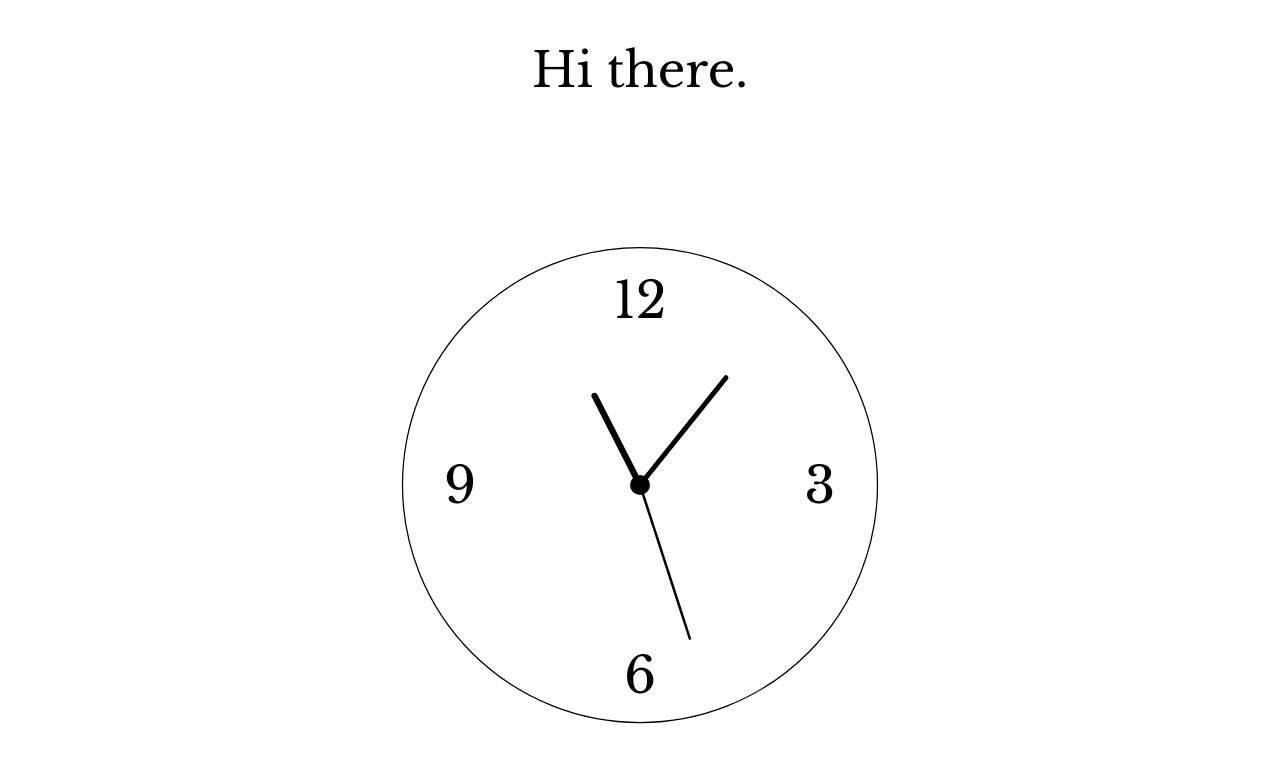
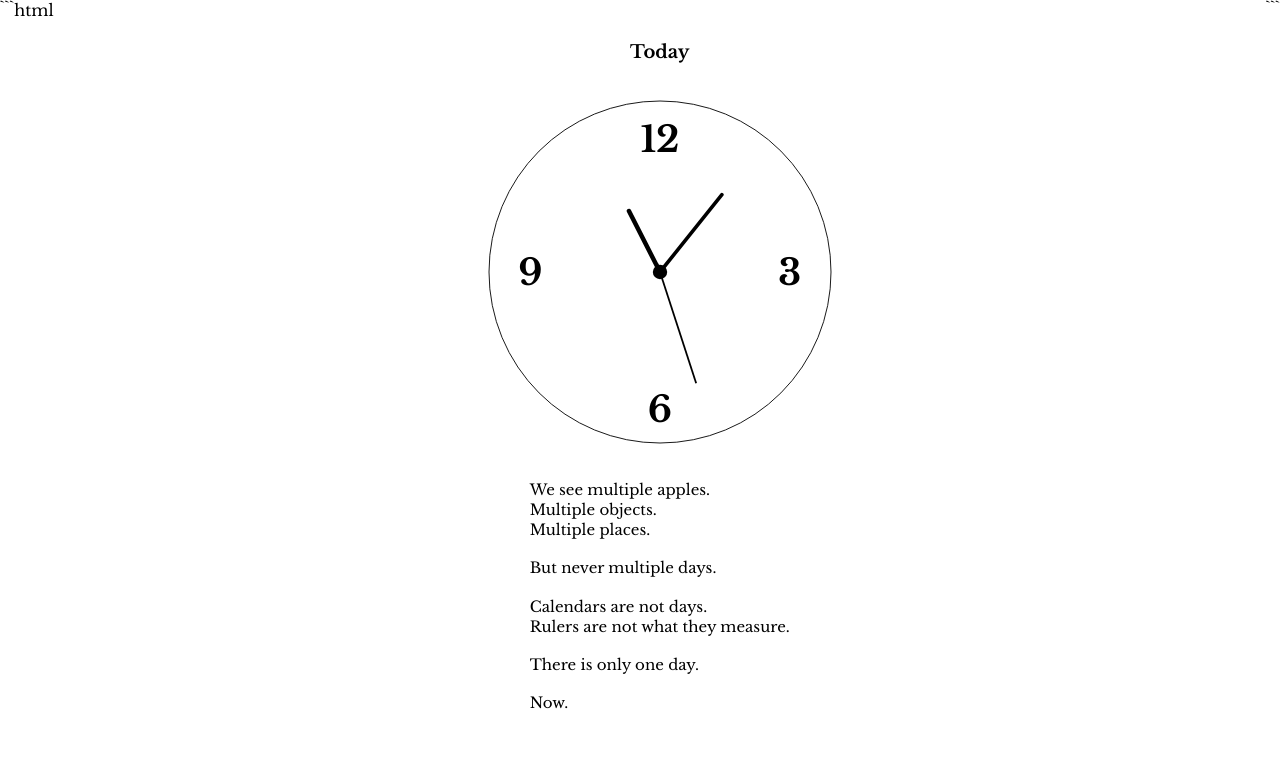
Before and after one commit to info-86/info-86.github.io, a plain HTML site: page index.html in a window 1280 px wide. Drawn offline with nearby package versions, Linux system fonts and the light colour scheme; no server answers.

Commit message:
Update index.html

````diff
--- a/index.html
+++ b/index.html
@@ -1,76 +1,219 @@
+```html
 <!DOCTYPE html>
 <html lang="en">
 <head>
 <meta charset="UTF-8">
-<title>Hi there.</title>
+<meta name="viewport" content="width=device-width, initial-scale=1.0">
 
-<!-- Libre Baskerville -->
+<title>Today</title>
+
+<!-- Free Font: Libre Baskerville -->
 <link rel="preconnect" href="https://fonts.googleapis.com">
 <link rel="preconnect" href="https://fonts.gstatic.com" crossorigin>
 <link href="https://fonts.googleapis.com/css2?family=Libre+Baskerville:ital,wght@0,400;0,700;1,400&display=swap" rel="stylesheet">
 
 <style>
+  * {
+    box-sizing: border-box;
+  }
+
+  html,
   body {
     margin: 0;
     padding: 0;
-    background: white;
-    font-family: 'Libre Baskerville', serif;
+    min-height: 100%;
+    background: #ffffff;
+    color: #000000;
+    font-family: "Libre Baskerville", Georgia, serif;
   }
 
-  #greeting {
+  body {
+    display: flex;
+    justify-content: center;
+  }
+
+  .page {
+    width: 100%;
+    min-height: 100vh;
+    padding-top: 42px;
+    padding-left: 20px;
+    padding-right: 20px;
     text-align: center;
-    font-size: 48px;
-    margin-top: 40px;
-    margin-bottom: 10px;
+  }
+
+  .title {
+    margin: 0 0 28px 0;
+    font-size: 18px;
+    font-weight: 700;
+    line-height: 1.2;
+  }
+
+  .clock-wrap {
+    width: 100%;
+    text-align: center;
+  }
+
+  .clock {
+    display: block;
+    width: 360px;
+    height: auto;
+    margin: 0 auto;
+  }
+
+  .time-text {
+    width: fit-content;
+    max-width: 340px;
+    margin: 28px auto 0 auto;
+    text-align: left;
+    font-size: 15px;
+    line-height: 1.35;
+    font-weight: 400;
+  }
+
+  .time-text p {
+    margin: 0 0 18px 0;
+  }
+
+  .time-text p:last-child {
+    margin-bottom: 0;
+  }
+
+  @media (max-width: 600px) {
+    .page {
+      padding-top: 32px;
+      padding-left: 18px;
+      padding-right: 18px;
+    }
+
+    .title {
+      font-size: 18px;
+      margin-bottom: 24px;
+    }
+
+    .clock {
+      width: 300px;
+    }
+
+    .time-text {
+      max-width: 300px;
+      font-size: 14px;
+      margin-top: 24px;
+    }
   }
 </style>
 </head>
 
 <body>
 
-<!-- Greeting -->
-<div id="greeting">Hi there.</div>
+<main class="page">
 
-<!-- Clock -->
-<div style="text-align:center; width:100%;">
+  <!-- Title -->
+  <h1 class="title">Today</h1>
 
-  <svg width="500" height="750" viewBox="0 0 200 200"
-       style="display:block; margin:0 auto;">
+  <!-- Analog Clock -->
+  <div class="clock-wrap">
+    <svg class="clock" viewBox="0 0 200 200" aria-label="Analog clock">
 
       <!-- Clock face -->
-    <circle cx="100" cy="100" r="95"
-            fill="white" stroke="black" stroke-width="0.5"/>
+      <circle
+        cx="100"
+        cy="100"
+        r="95"
+        fill="white"
+        stroke="black"
+        stroke-width="0.5"
+      />
 
-    <!-- Numbers -->
+      <!-- Clock numbers -->
       <g
-      font-family="'Libre Baskerville', serif"
+        font-family="'Libre Baskerville', Georgia, serif"
         font-size="20"
+        font-weight="700"
         fill="black"
         text-anchor="middle"
-      dominant-baseline="middle">
+        dominant-baseline="middle"
+      >
         <text x="100" y="28">12</text>
         <text x="172" y="102">3</text>
         <text x="100" y="178">6</text>
         <text x="28" y="102">9</text>
       </g>
 
-    <!-- Hands -->
-    <line id="hourHand" x1="100" y1="100" x2="100" y2="60"
-          stroke="black" stroke-width="2.5" stroke-linecap="round"/>
-    <line id="minuteHand" x1="100" y1="100" x2="100" y2="45"
-          stroke="black" stroke-width="2" stroke-linecap="round"/>
-    <line id="secondHand" x1="100" y1="105" x2="100" y2="35"
-          stroke="black" stroke-width="1"/>
+      <!-- Clock hands -->
+      <line
+        id="hourHand"
+        x1="100"
+        y1="100"
+        x2="100"
+        y2="62"
+        stroke="black"
+        stroke-width="2.5"
+        stroke-linecap="round"
+      />
+
+      <line
+        id="minuteHand"
+        x1="100"
+        y1="100"
+        x2="100"
+        y2="45"
+        stroke="black"
+        stroke-width="2"
+        stroke-linecap="round"
+      />
+
+      <line
+        id="secondHand"
+        x1="100"
+        y1="105"
+        x2="100"
+        y2="35"
+        stroke="black"
+        stroke-width="1"
+      />
 
       <!-- Center pivot -->
-    <circle cx="100" cy="100" r="4" fill="black"/>
+      <circle
+        cx="100"
+        cy="100"
+        r="4"
+        fill="black"
+      />
 
     </svg>
-
   </div>
 
+  <!-- Text below clock -->
+  <section class="time-text" aria-label="Today statement">
+
+    <p>
+      We see multiple apples.<br>
+      Multiple objects.<br>
+      Multiple places.
+    </p>
+
+    <p>
+      But never multiple days.
+    </p>
+
+    <p>
+      Calendars are not days.<br>
+      Rulers are not what they measure.
+    </p>
+
+    <p>
+      There is only one day.
+    </p>
+
+    <p>
+      Now.
+    </p>
+
+  </section>
+
+</main>
+
 <script>
-/* CLOCK */
   function updateAnalogClock() {
     const now = new Date();
 
@@ -78,52 +221,27 @@ function updateAnalogClock() {
     const minutes = now.getMinutes();
     const hours = now.getHours() % 12;
 
-  document.getElementById("secondHand")
-    .setAttribute("transform", `rotate(${seconds * 6} 100 100)`);
+    const secondDegrees = seconds * 6;
+    const minuteDegrees = minutes * 6 + seconds * 0.1;
+    const hourDegrees = hours * 30 + minutes * 0.5;
 
-  document.getElementById("minuteHand")
-    .setAttribute("transform", `rotate(${minutes * 6 + seconds * 0.1} 100 100)`);
+    document
+      .getElementById("secondHand")
+      .setAttribute("transform", `rotate(${secondDegrees} 100 100)`);
 
-  document.getElementById("hourHand")
-    .setAttribute("transform", `rotate(${hours * 30 + minutes * 0.5} 100 100)`);
+    document
+      .getElementById("minuteHand")
+      .setAttribute("transform", `rotate(${minuteDegrees} 100 100)`);
+
+    document
+      .getElementById("hourHand")
+      .setAttribute("transform", `rotate(${hourDegrees} 100 100)`);
   }
 
   setInterval(updateAnalogClock, 1000);
   updateAnalogClock();
-
-/* GREETING BY COUNTRY */
-async function setGreetingByCountry() {
-  try {
-    const response = await fetch("https://ipapi.co/json/");
-    const data = await response.json();
-
-    const greetings = {
-      FR: "Bonjour",
-      ES: "Hola",
-      DE: "Hallo",
-      IT: "Ciao",
-      PT: "Olá",
-      NL: "Hallo",
-      SE: "Hej",
-      NO: "Hei",
-      DK: "Hej",
-      JP: "こんにちは",
-      CN: "你好",
-      KR: "안녕하세요",
-      RU: "Здравствуйте"
-    };
-
-    const country = data.country_code;
-    const greeting = greetings[country] || "Hello";
-
-    document.getElementById("greeting").textContent = greeting;
-  } catch (e) {
-    document.getElementById("greeting").textContent = "Hi there.";
-  }
-}
-
-setGreetingByCountry();
 </script>
 
 </body>
 </html>
+```
````
Lines whose indentation alone changed are shown as unchanged.
